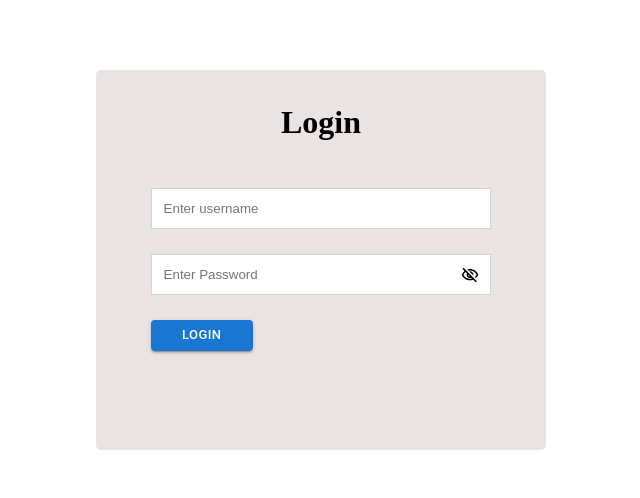
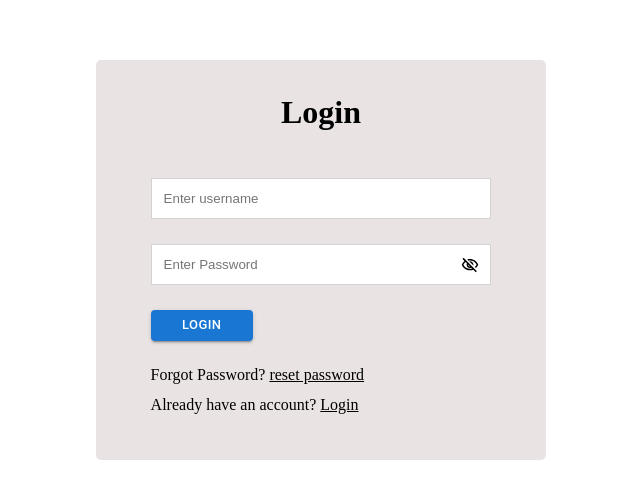
Before and after one commit to MajidAziz03/Ecommerce---New, a React (Create React App) app: page /login in a window 1280 px wide. Shown: the part 140-638 px from the top of the page, without its empty margins (319-959 px from the left). Built offline with nearby package versions, Linux system fonts and the light colour scheme.

Commit message:
fixes login

```diff
--- a/src/Components/login/Login.tsx
+++ b/src/Components/login/Login.tsx
@@ -47,6 +47,10 @@ const Login = () => {
                     <div>
                         <Button type='submit' variant='contained' size='small' className='btn' >Login</Button>
                     </div>
+                    <div>
+                        <p>Forgot Password? <span style={{ textDecoration: "underline", cursor: "pointer" }}> reset password</span></p>
+                        <p style={{ marginTop: "12px" }}>Already have an account? <span style={{ textDecoration: "underline", cursor: "pointer" }}>Login</span></p>
+                    </div>
                 </div>
             </form>
         </div>
--- a/src/Components/login/login.scss
+++ b/src/Components/login/login.scss
@@ -7,7 +7,7 @@
 
     form {
         width: 450px;
-        height: 380px;
+        height: 400px;
         background-color: rgb(234, 227, 228);
         border-radius: 5px;
         padding: 12px;
```
